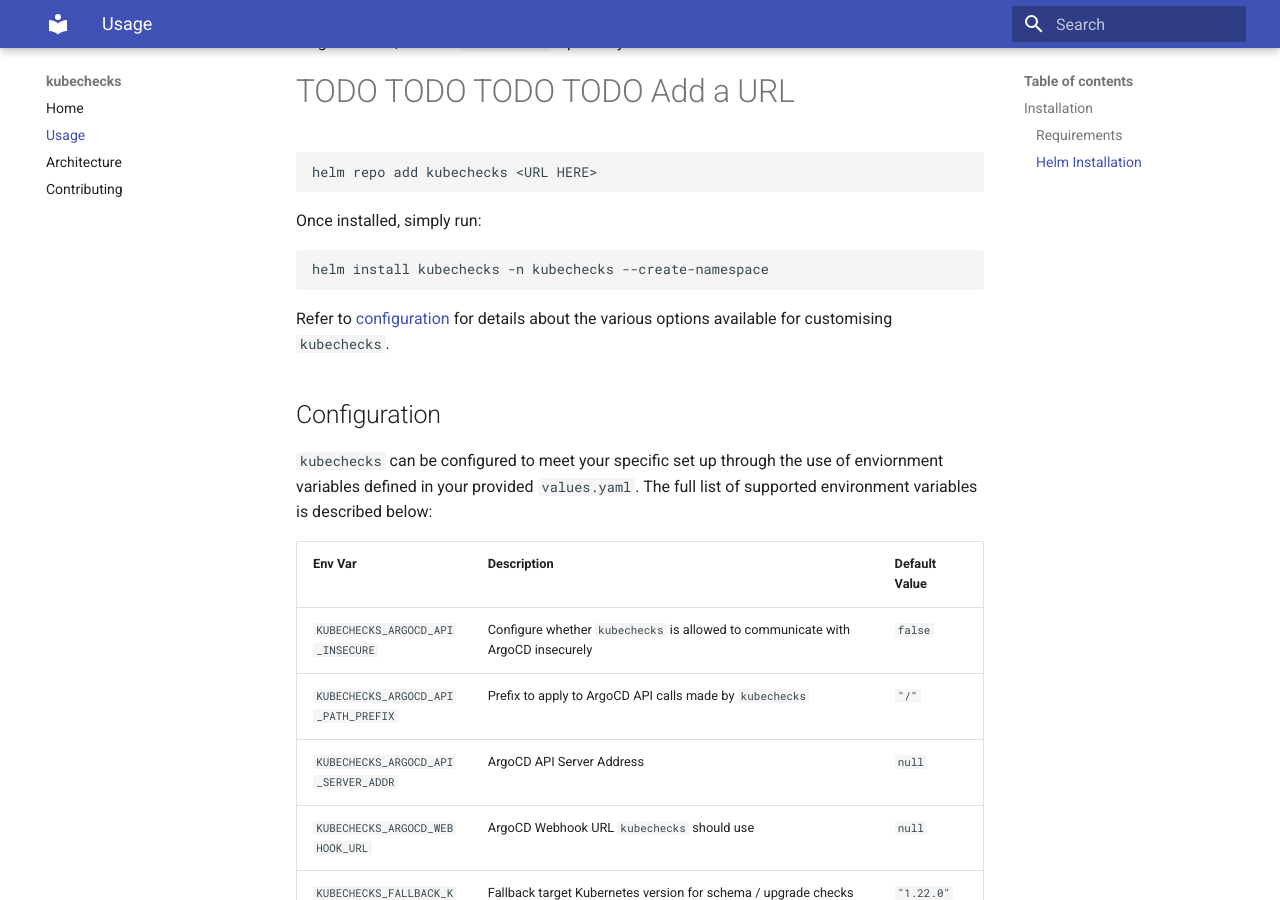
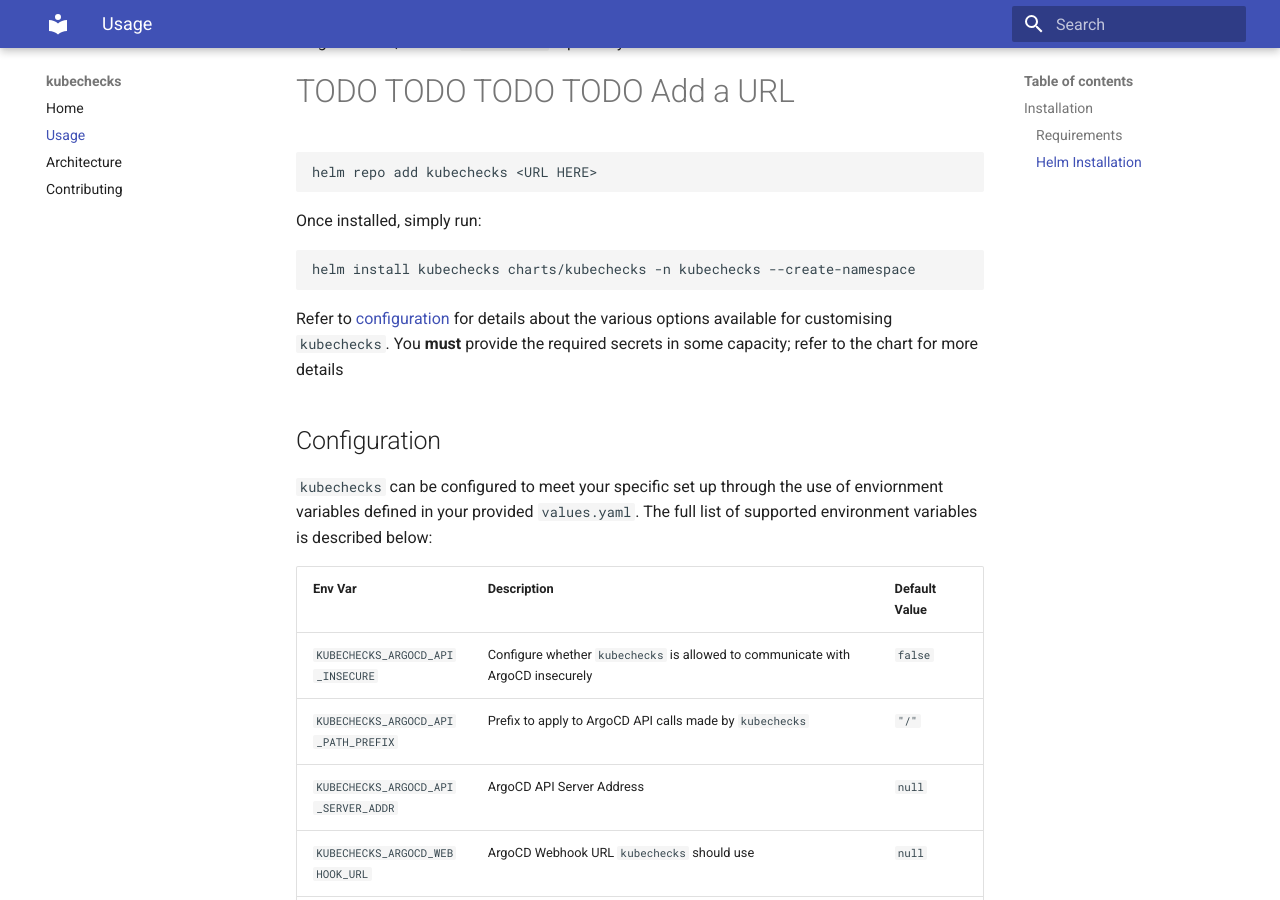
Before and after one commit to zapier/kubechecks, an MkDocs documentation site: the page built from docs/usage.md, in a window 1280 px wide and 900 px high, scrolled down 476 px. Built offline with MkDocs 1.6.1 and Material for MkDocs 9.7.7, drawn with Linux system fonts in a browser that asks for light colours.

Commit message:
Minor changes to helm  (#11)

````diff
--- a/docs/usage.md
+++ b/docs/usage.md
@@ -23,10 +23,10 @@ helm repo add kubechecks <URL HERE>
 Once installed, simply run:
 
 ```console
-helm install kubechecks -n kubechecks --create-namespace
+helm install kubechecks charts/kubechecks -n kubechecks --create-namespace
 ```
 
-Refer to [configuration](#configuration) for details about the various options available for customising `kubechecks`.
+Refer to [configuration](#configuration) for details about the various options available for customising `kubechecks`. You **must** provide the required secrets in some capacity; refer to the chart for more details
 
 ## Configuration
 
````
Also changed, not shown: 3 other files.
